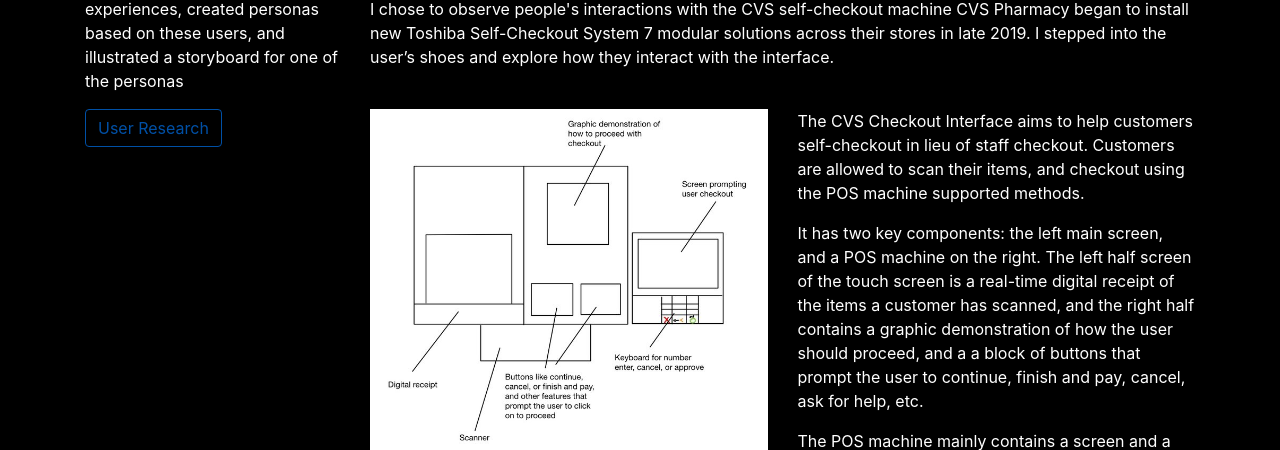
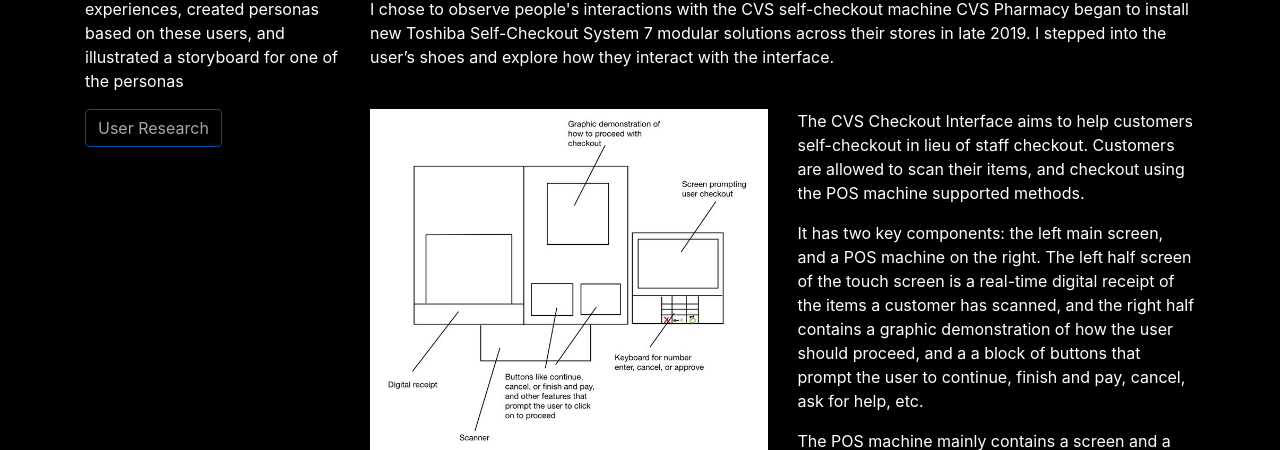
Before and after one commit to sexyOtter555/personal_portfolio_anon, a PHP site: page /personas.html in a window 1280 px wide. Shown: the part 648-1098 px from the top of the page. Run offline with PHP 8.4, Linux system fonts and the light colour scheme.

Commit message:
Update project.css

```diff
--- a/project.css
+++ b/project.css
@@ -55,3 +55,18 @@ html {
 nav .navbar-nav li a{
   color: white !important;
   }
+
+#navigation-bar {
+  background-color: black !important;
+}
+
+
+.btn {
+  color: white !important;
+  background-color: black !important;
+
+}
+
+.btn-primary {
+  color:white !important;
+}
```
